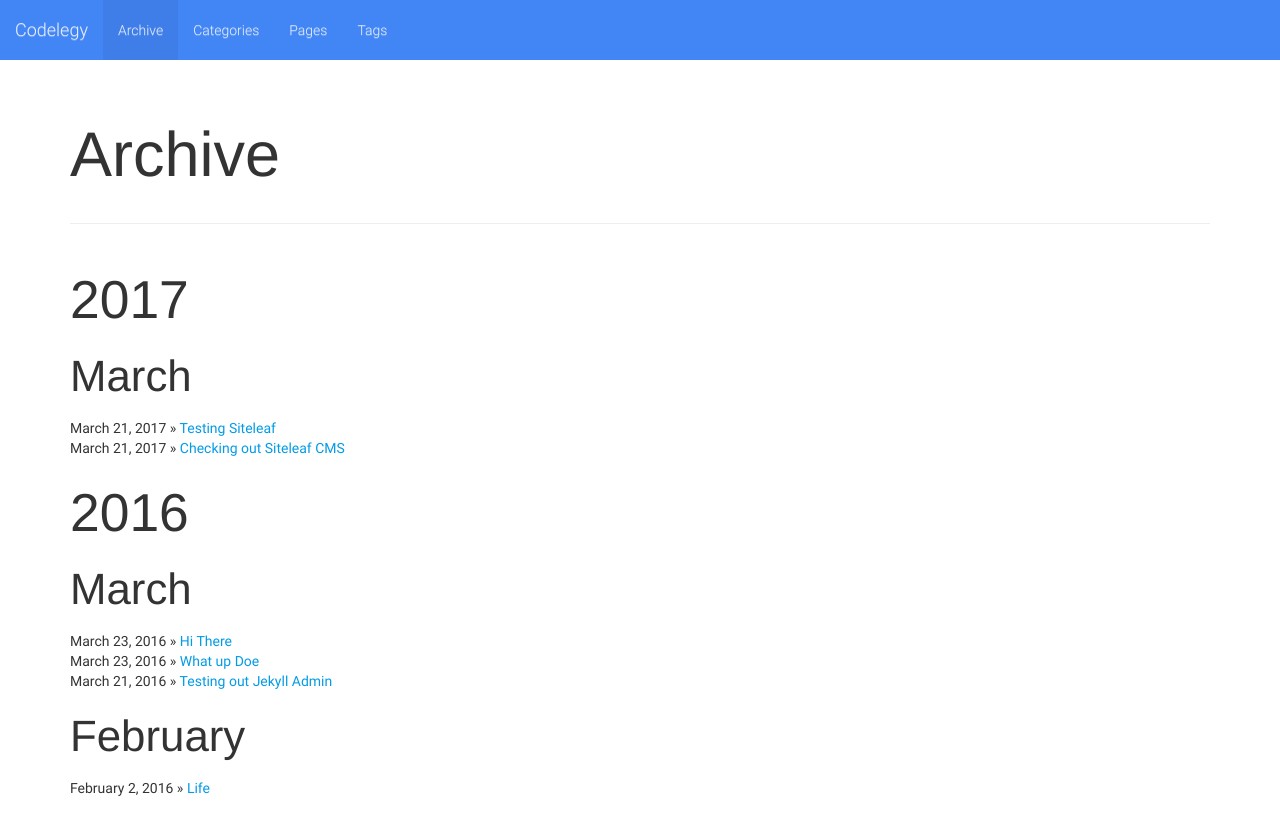
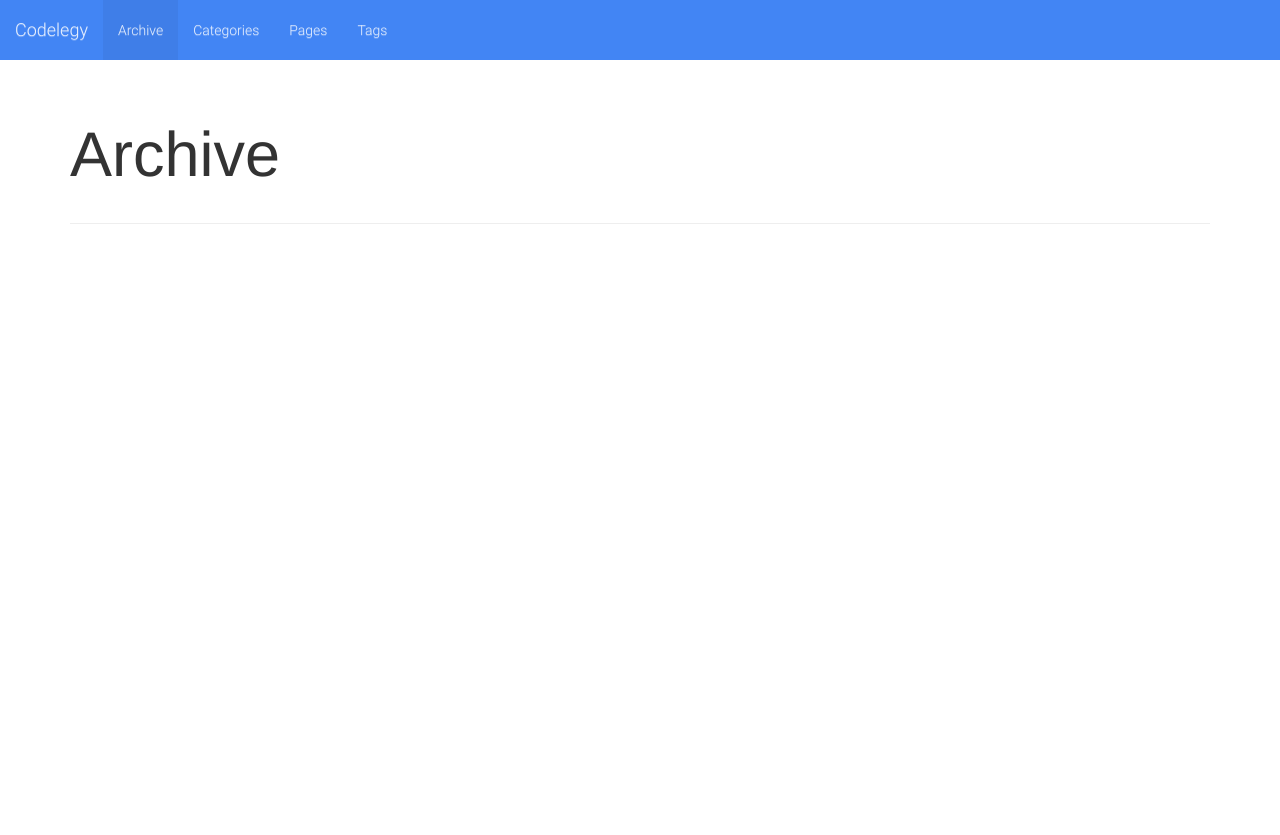
Before and after one commit to beatricebock/mikebutts.github.io, a Jekyll site: the page built from archive.html, in a window 1280 px wide. Shown: the top 835 px of the page. Built offline with Jekyll 4.4.1, drawn with Linux system fonts in a browser that asks for light colours; nearby versions of some CDN libraries.

```diff
--- a/Gemfile
+++ b/Gemfile
@@ -5,4 +5,6 @@ gem "jekyll-sitemap"
 gem "pygments.rb"
  group :jekyll_plugins do
    gem "jekyll-admin"
+   gem "tzinfo"
+   gem 'tzinfo-data'
  end
--- a/_config.yml
+++ b/_config.yml
@@ -1,6 +1,6 @@
 ---
 title: Codelegy
-timezone: UTC
+timezone: EST
 collections:
   posts:
     title: Posts
@@ -44,7 +44,7 @@ JB:
     gauges:
       site_id: SITE ID
     google:
-      tracking_id: UA-123-12
+      tracking_id: UA-94071239-1
     getclicky:
       site_id:
     mixpanel:
--- a/_posts/2016-03-23-hi-there.md
+++ /dev/null
@@ -1,16 +0,0 @@
----
-title: Hi There
-date: 2016-03-23 10:20:00 Z
-categories:
-- lessons
-tags:
-- intro
-- beginner
-layout: post
-tagline: what up doe
----
-
-{% include JB/setup %}
-
-
-hehhehieheiehei
--- a/_posts/2017-03-21-testing-siteleaf.markdown
+++ /dev/null
@@ -1,9 +0,0 @@
----
-title: Testing Siteleaf
-date: 2017-03-21 16:29:00 Z
-categories:
-- testing
-author: Tris
----
-
-Tris here, checking out siteleaf
```
Also changed, not shown: _posts/2016-02-02-2017-2-3-life.md (deleted, +0 -20 lines), _posts/2016-03-21-testing-jekyll-admin.md (deleted, +0 -15 lines), _posts/2016-03-23-2017-3-3-what-up-doe.md (deleted, +0 -23 lines), _posts/2017-03-21-checking-out-siteleaf-cms.markdown (deleted, +0 -14 lines), index.md (+1 -1 lines), Gemfile.lock.
